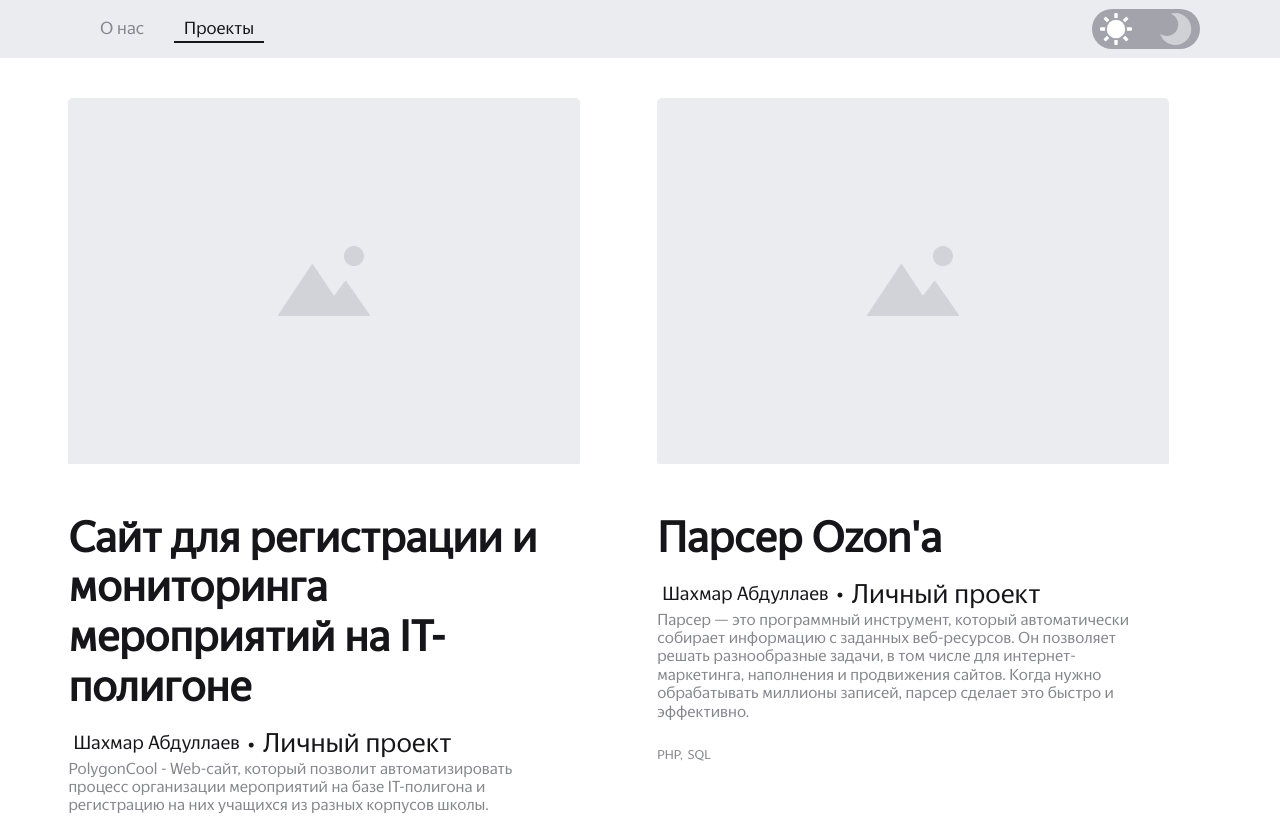
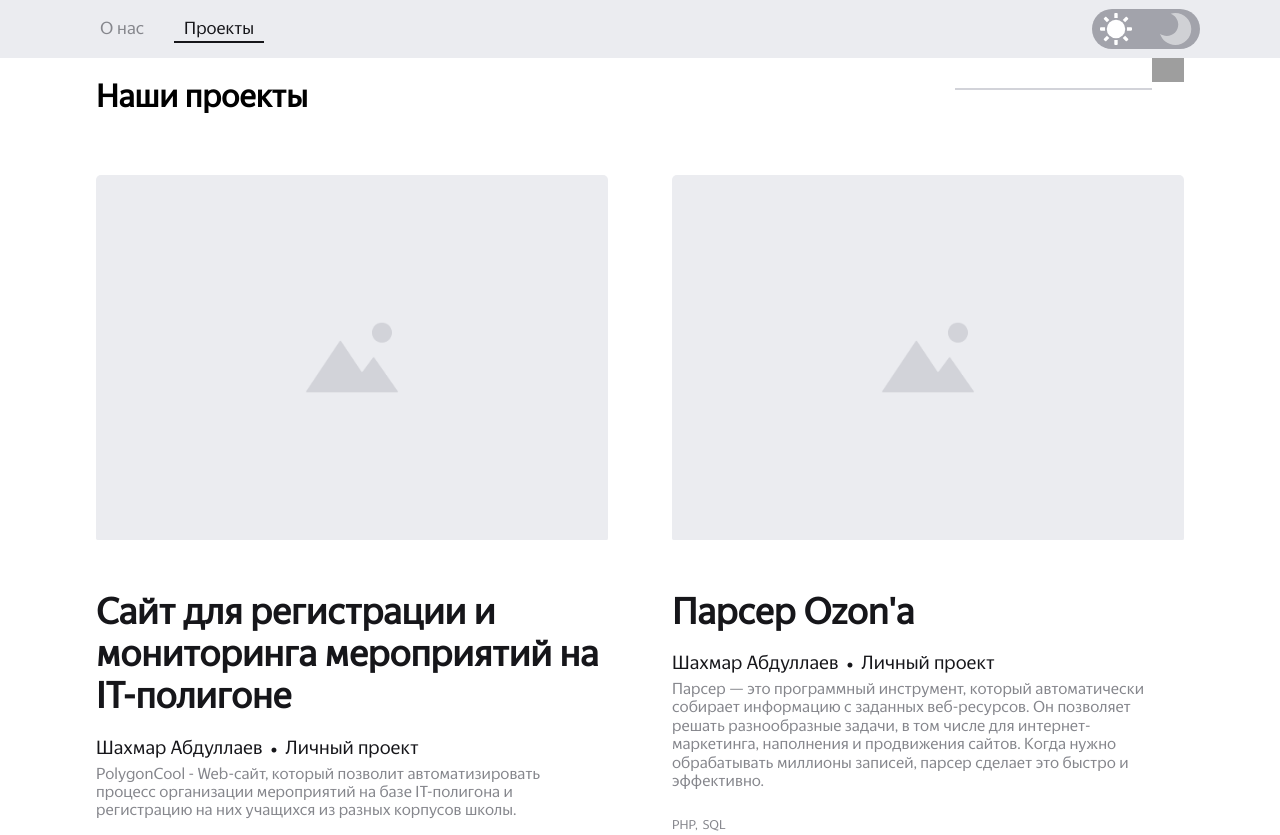
Before and after one commit to tizerr/portfoliodiploma, a React app: page /projects in a window 1280 px wide. Shown: the top 835 px of the page. Built offline with nearby package versions, Linux system fonts and the light colour scheme; grey boxes are pictures that could not be loaded.

Commit message:
Добавил элементы для поиска

```diff
--- a/src/components/Main/Main.js
+++ b/src/components/Main/Main.js
@@ -11,20 +11,15 @@ function Main(props) {
     <>
       <Header path="/" />
       <Suspense fallback={<LazyLoading/>}>
-        <Team />
-      </Suspense>
-    </>
-  );
-}
-
-/*
-      <Suspense fallback={<LazyLoading/>}>
         <div className={styles.block}>
           <YMaps>
             <Team />
             <MapSection width="100%" />
           </YMaps>
         </div>
-      </Suspense>*/
+      </Suspense>
+    </>
+  );
+}
 
 export default Main;
--- a/src/components/Project/styles.module.css
+++ b/src/components/Project/styles.module.css
@@ -1,9 +1,9 @@
 .block {
   width: 40vw;
-  margin: 20px 3vw;
+  margin: 20px 0;
 }
 
-@media (max-width: 760px) {
+@media (max-width: 880px) {
   .block {
     width: 90vw;
     margin: 20px 0;
@@ -53,29 +53,29 @@ ul {
 .title {
   color: var(--fontMainColor);
   text-align: start;
-  font-size: 2.7rem;
+  font-size: 2.3rem;
   margin: 15px 0;
 }
 
 .developers {
-  font-size: 1.2rem;
   color: var(--fontMainColor);
   display: flex;
   justify-content: start;
   align-items: center;
 }
 
-.developers * {
+.developers > * {
   margin: 0;
+  font-size: 1.2rem;
 }
 
 .developers li {
-  margin: 0 0 0 5px;
+  margin: 0 5px 0 0;
 }
 
 .developers span {
   font-size: 1.8rem;
-  margin: 0 8px;
+  margin: 0 8px 0 3px;
 }
 
 .subTitle {
@@ -95,3 +95,9 @@ ul {
   font-size: 0.8rem;
   color: #85868c;
 }
+
+@media (max-width: 1100px) {
+  .title {
+    font-size: 1.9rem;
+  }
+}
--- a/src/components/Projects/Projects.jsx
+++ b/src/components/Projects/Projects.jsx
@@ -6,6 +6,7 @@ import styles from "./styles.module.css";
 import { v4 } from "uuid";
 import { useState, Suspense } from "react";
 import classnames from "classnames";
+import search from "../../img/search-icon.svg"
 
 function addWorks(works, count) {
   let visibleWorks = [];
@@ -14,6 +15,9 @@ function addWorks(works, count) {
     visibleWorks.push(works[i]);
   }
   return visibleWorks;
+}
+function sortWorsk(works, v) {
+
 }
 
 function Projects(props) {
@@ -25,6 +29,18 @@ function Projects(props) {
       <Header path="projects" />
       <Suspense fallback={<LazyLoading/>}>
       <div className={styles.block}>
+      <div className={styles.projectsHeader}>
+        <h2 className={styles.title}>Наши проекты</h2>
+        <div className={styles.searchForm}>
+          <input className={styles.search} id="search" type="text" onChange={(e) => {console.log(e.target.value)}}/>
+          <label htmlFor="search">
+            <div className={styles.imgBlock}>
+              <img src={search} alt=""/>
+            </div>
+          </label>
+        </div>
+      </div>
+      <div className={styles.prjectsBlock}>
         {visibleWorks.map((val) => {
           return (
             <Project
@@ -47,6 +63,7 @@ function Projects(props) {
       >
         Показать еще
       </button>
+      </div>
       </Suspense>
     </>
   );
--- a/src/components/Projects/styles.module.css
+++ b/src/components/Projects/styles.module.css
@@ -1,7 +1,31 @@
 .block {
-  margin: 20px 30px;
+  width: 85vw;
+  margin: auto;
+}
+
+.projectsHeader {
   display: flex;
-  justify-content: start;
+  justify-content: space-between;
+}
+
+.searchForm {
+  display: flex;
+  height: 2rem;
+}
+
+.searchForm > * {
+  cursor: pointer;
+}
+
+.search {
+  border: 0;
+  border-bottom: 2px solid var(--bgButtonColor)
+}
+
+.prjectsBlock {
+  margin: 20px 0;
+  display: flex;
+  justify-content: space-between;
   align-items: start;
   flex-direction: row;
   flex-wrap: wrap;
@@ -21,10 +45,26 @@
   visibility: hidden;
 }
 
-@media (max-width: 760px) {
-  .block {
+.title {
+  margin: 20px 0;
+  text-align: left;
+  font-size: 2rem;
+}
+
+.imgBlock {
+  width: 2rem;
+  height: 2rem;
+}
+
+.imgBlock img {
+  display: block;
+  width: 100%;
+  height: auto;
+}
+
+@media (max-width: 880px) {
+  .prjectsBlock {
     flex-direction: column;
     align-items: center;
-    margin: 20px 0;
   }
 }
```
